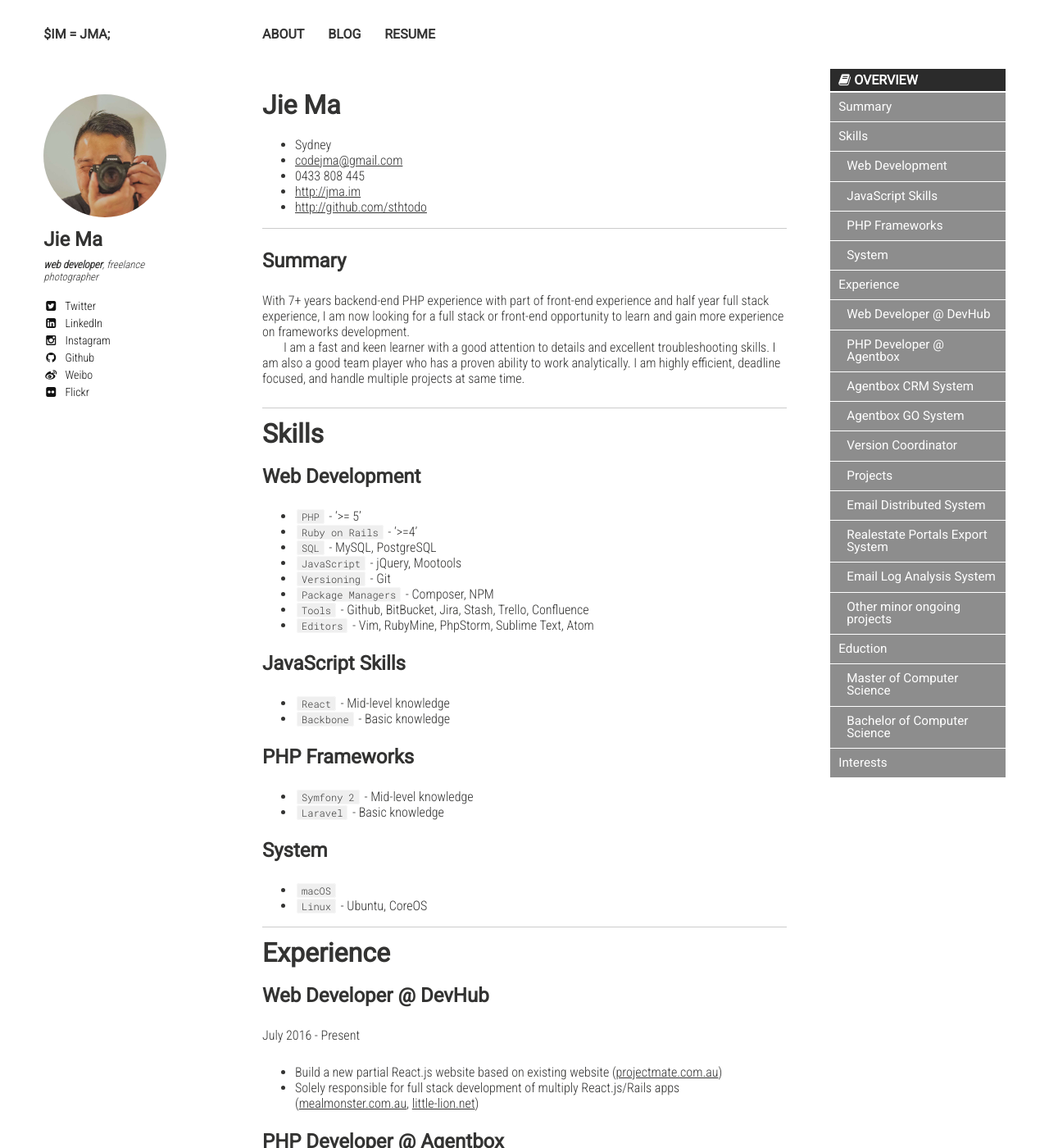
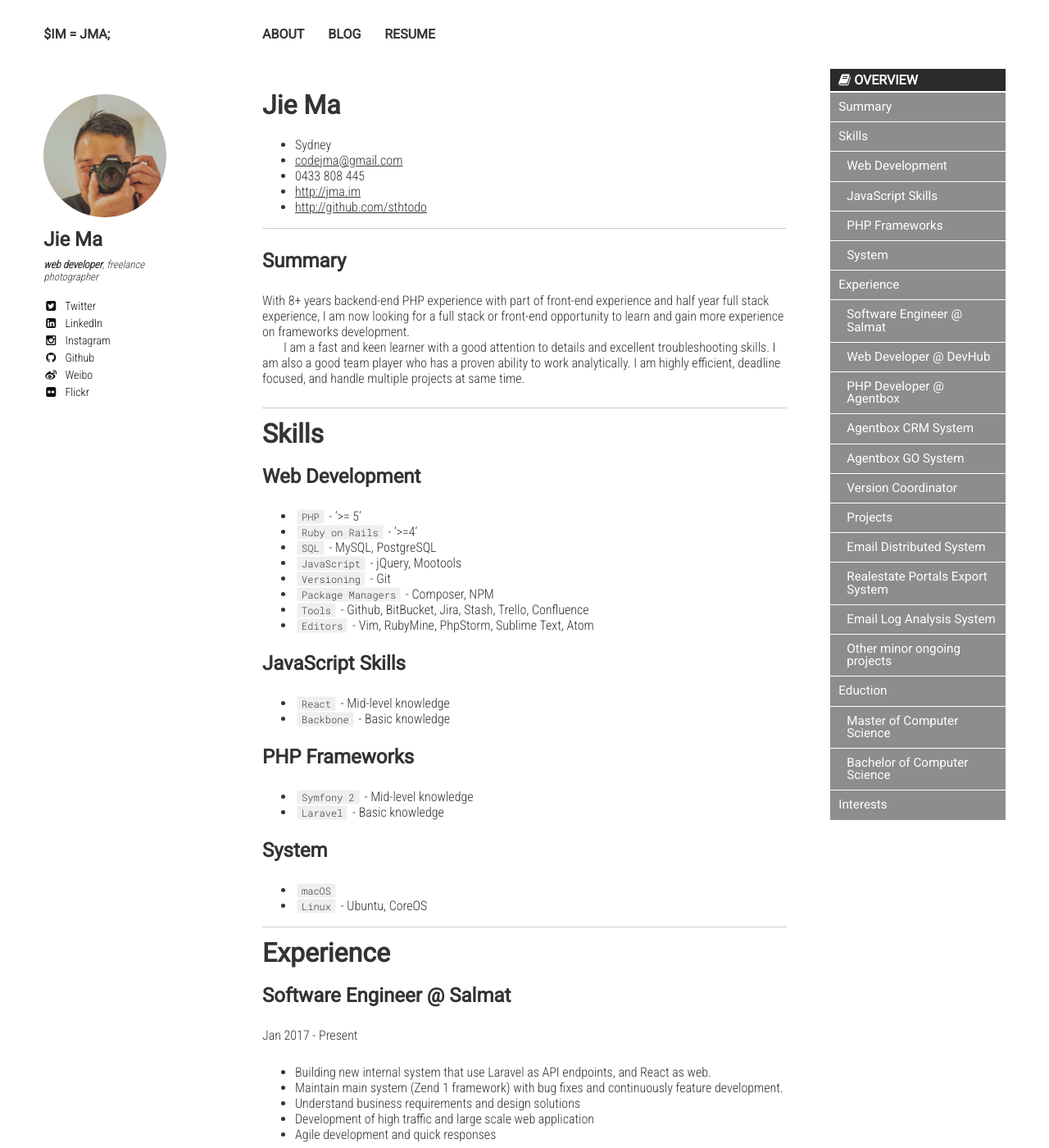
Before and after one commit to imdecoder/imdecoder.github.io, a Jekyll site: the page built from resume.md, in a window 1280 px wide and 1400 px high. Shown: the whole window at 82% size. Built offline with Jekyll 4.4.1, drawn with Linux system fonts in a browser that asks for light colours; nearby versions of some CDN libraries; some of the changed text lies outside the part shown.

Commit message:
update resume

```diff
--- a/resume.md
+++ b/resume.md
@@ -16,7 +16,7 @@ comment: false
 
 ### Summary
 
-With 7+ years backend-end PHP experience with part of front-end experience and half year full stack experience, I am now looking for a full stack or front-end opportunity to learn and gain more experience on frameworks development.
+With 8+ years backend-end PHP experience with part of front-end experience and half year full stack experience, I am now looking for a full stack or front-end opportunity to learn and gain more experience on frameworks development.
 
 I am a fast and keen learner with a good attention to details and excellent troubleshooting skills. I am also a good team player who has a proven ability to work analytically. I am highly efficient, deadline focused, and handle multiple projects at same time.
 
@@ -54,12 +54,36 @@ I am a fast and keen learner with a good attention to details and excellent trou
 
 # Experience
 
+### Software Engineer @ Salmat
+
+Jan 2017 - Present
+
+- Building new internal system that use Laravel as API endpoints, and React as web.
+- Maintain main system (Zend 1 framework) with bug fixes and continuously feature development.
+- Understand business requirements and design solutions
+- Development of high traffic and large scale web application
+- Agile development and quick responses
+
+Architecture:
+
+- Laravel 5.4
+- Zend 1
+- LEMP
+- React.js / Redux
+- MySQL
+
 ### Web Developer @ DevHub
 
-July 2016 - Present
+July 2016 - Jan 2017
 
 - Build a new partial React.js website based on existing website ([projectmate.com.au](projectmate.com.au))
 - Solely responsible for full stack development of multiply React.js/Rails apps ([mealmonster.com.au](mealmonster.com.au), [little-lion.net](little-lion.net))
+
+Architecture:
+
+- Ruby On Rails
+- PostgreSQL
+- React.js / Redux
 
 ### PHP Developer @ Agentbox
 
```
Also changed, not shown: 1 other file.
